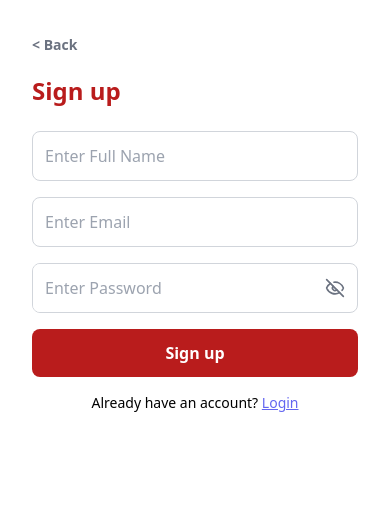
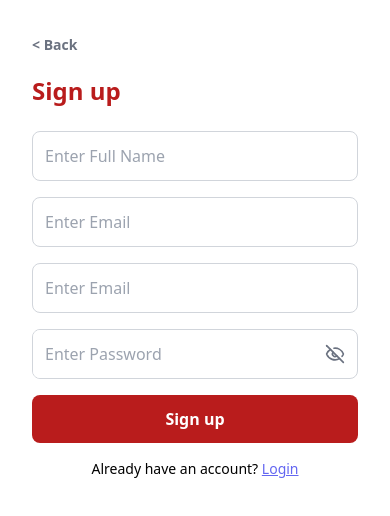
Before and after one commit to princenishad123/teamxesports1, a React (Vite) app: page /sign-up in a window 390 px wide. Shown: the top 516 px of the page. Built offline with nearby package versions, Linux system fonts and the light colour scheme.

Commit message:
phone number added

```diff
--- a/src/Pages/Signup.jsx
+++ b/src/Pages/Signup.jsx
@@ -60,6 +60,12 @@ const Signup = () => {
               placeholder="Enter Email"
               className="w-full p-3 mb-4 border border-gray-300 rounded-lg focus:outline-none focus:ring-2 focus:ring-red-600"
             />
+            <input
+              type="text"
+              name="phoneNumber"
+              placeholder="Enter Email"
+              className="w-full p-3 mb-4 border border-gray-300 rounded-lg focus:outline-none focus:ring-2 focus:ring-red-600"
+            />
 
             {/* Password Input */}
             <div className="border mb-4 border-gray-300 rounded-lg overflow-hidden flex justify-between items-center">
```
Also changed, not shown: 1 other file (tests, documents, lock files or other folders).
